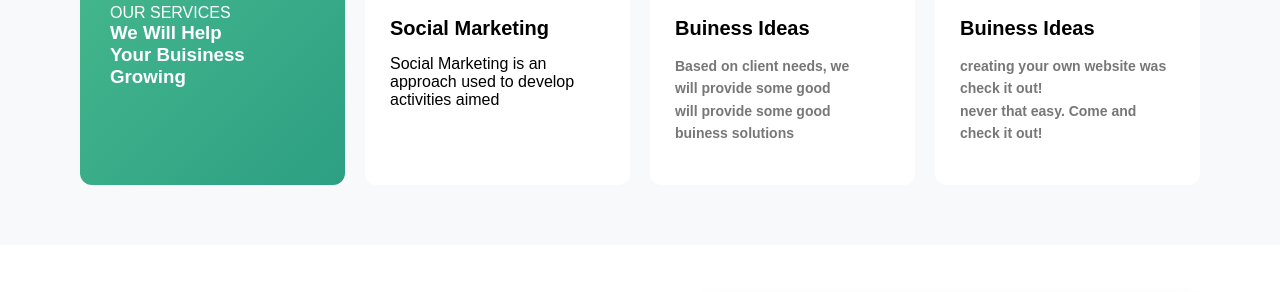
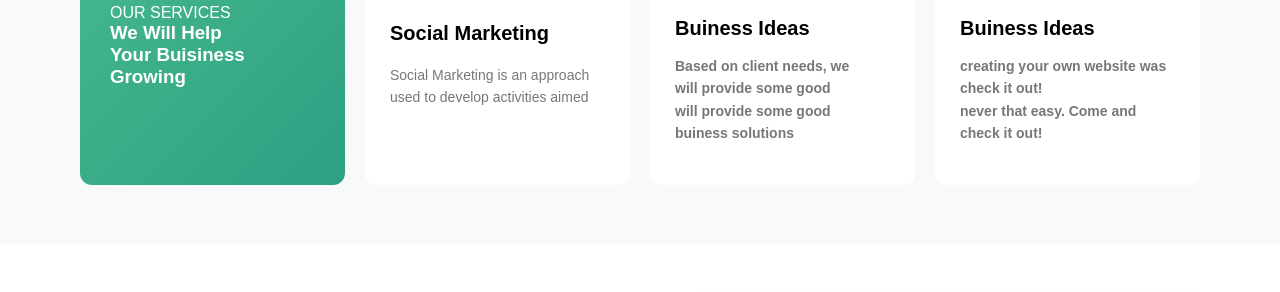
Before and after one commit to tigonoby/Taller-page-Numero-5-CINCO-y-7-SIETE-, a plain HTML site: page index.html in a window 1280 px wide. Shown: the part 273-565 px from the top of the page. Drawn offline with Linux system fonts and the light colour scheme.

Commit message:
Correción de p y h2 texto color

```diff
--- a/index.html
+++ b/index.html
@@ -13,7 +13,6 @@
                 <img
                     src="https://xtratheme.com/elementor/business-4/wp-content/uploads/sites/37/2021/01/logo-biz.png"
                     alt="logo" class="logo-xtra">
-
                 <ul class="nav-links">
                     <li><a href="#" class="active">Home</a></li>
                     <li><a href="#">About</a></li>
@@ -51,8 +50,8 @@
                     <img
                         src="https://cdn-icons-png.flaticon.com/512/3930/3930510.png"
                         alt="logo" class="logo-card">
-                    <h2>Social Marketing</h2>
-                    <p>Social Marketing is an approach used to develop
+                    <h2 class="text-h3-social">Social Marketing</h2>
+                    <p class="text-h3-social">Social Marketing is an approach used to develop
                         activities aimed</p>
                 </article>
 
```
